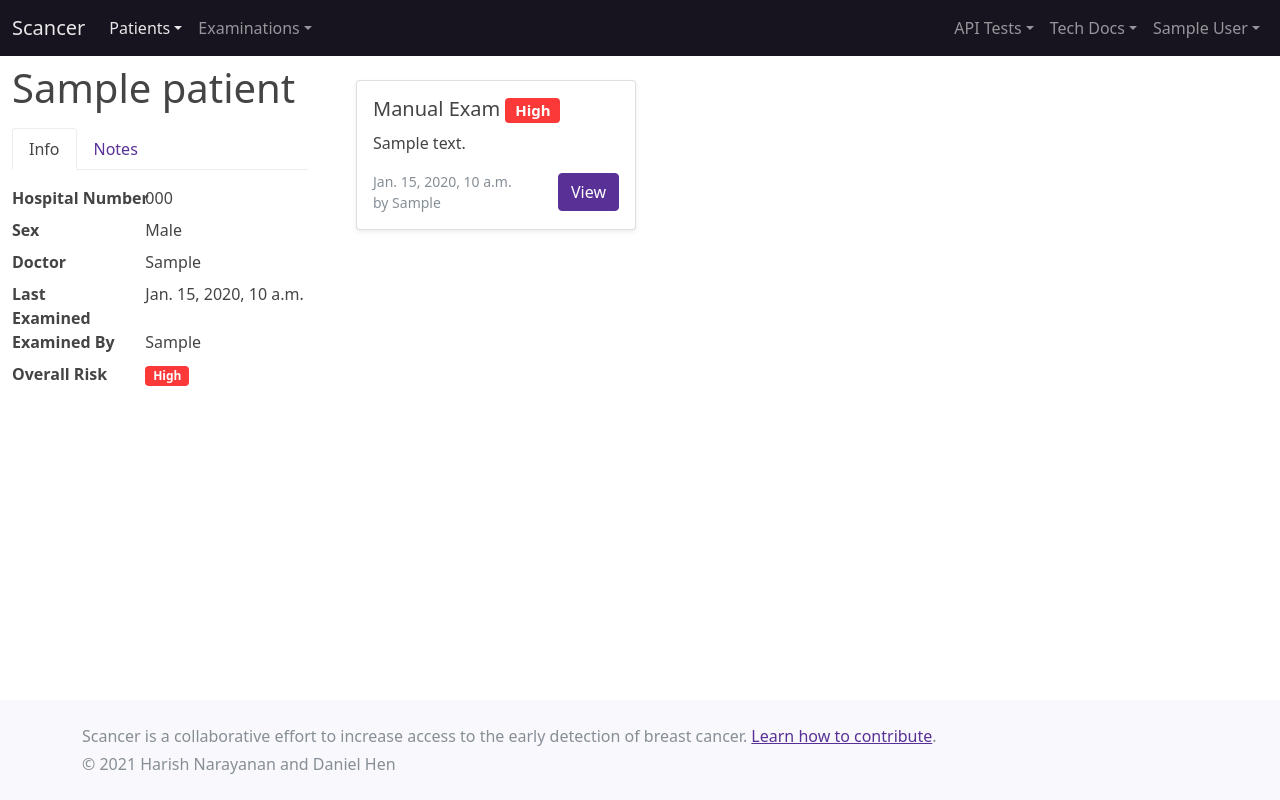
After one commit to scancer-org/webapp, a Django app: page /patients/1/ in a window 1280 px wide. The commit adds this page. Run offline with Django 3.2, Linux system fonts and the light colour scheme; a user stored in the database is signed in; tables that the repository leaves empty hold one stand-in row (values such as "Sample post"); some libraries are stand-ins or nearby versions.

Commit message:
Add a detail view for patients

```diff
--- a/scancer/examinations/admin.py
+++ b/scancer/examinations/admin.py
@@ -5,7 +5,7 @@ from .models import Examination, Scan
 
 class ScanInline(admin.StackedInline):
     model = Scan
-    extra = 1
+    extra = 0
     max_num = 10
 
 
--- a/scancer/patients/models.py
+++ b/scancer/patients/models.py
@@ -1,5 +1,6 @@
 from dateutil.relativedelta import relativedelta
 from django.db import models
+from django.urls import reverse
 from django.utils import timezone
 
 from .choices import RISK_CHOICES, SEX_CHOICES
@@ -18,6 +19,9 @@ class Patient(models.Model):
     def __str__(self):
         return f"{self.name} ({self.age.years}{self.sex})"
 
+    def get_absolute_url(self):
+        return reverse("patients:detail", args=[str(self.id)])
+
     @property
     def age(self):
         "Calculate the age of a patient from their date of birth"
--- a/scancer/patients/urls.py
+++ b/scancer/patients/urls.py
@@ -1,8 +1,9 @@
 from django.urls import path
 
-from .views import PatientListView
+from .views import PatientDetailView, PatientListView
 
 app_name = "patients"
 urlpatterns = [
     path("", view=PatientListView.as_view(), name="list"),
+    path("<int:pk>/", view=PatientDetailView.as_view(), name="detail"),
 ]
--- a/scancer/patients/views.py
+++ b/scancer/patients/views.py
@@ -1,5 +1,6 @@
 from django.contrib.auth.mixins import LoginRequiredMixin
 from django.views.generic import ListView
+from django.views.generic.detail import DetailView
 
 from .models import Patient
 
@@ -9,3 +10,10 @@ class PatientListView(LoginRequiredMixin, ListView):
     model = Patient
     context_object_name = "patients"
     template_name = "patients/list.html"
+
+
+class PatientDetailView(LoginRequiredMixin, DetailView):
+
+    model = Patient
+    context_object_name = "patient"
+    template_name = "patients/detail.html"
--- a/scancer/templates/examinations/detail.html
+++ b/scancer/templates/examinations/detail.html
@@ -40,7 +40,7 @@
         <div class="tab-pane fade show active" id="info" role="tabpanel" aria-labelledby="info-tab">
           <dl class="row">
             <dt class="col-sm-5">Patient Name</dt>
-            <dd class="col-sm-7">{{ examination.patient.name }}</dd>
+            <dd class="col-sm-7"><a href="{{ examination.patient.get_absolute_url }}">{{ examination.patient.name }}</a></dd>
             <dt class="col-sm-5">Hospital&nbsp;Number</dt>
             <dd class="col-sm-7">{{ examination.patient.hospital_number }}</dd>
             <dt class="col-sm-5">Sex</dt>
--- a/scancer/templates/examinations/list.html
+++ b/scancer/templates/examinations/list.html
@@ -7,9 +7,9 @@
   <div class="d-flex justify-content-between flex-wrap flex-md-nowrap align-items-center pt-3 pb-2 mb-3 border-bottom">
     <h1 class="h2">All Lymph Node Biopsies</h1>
     <div class="btn-toolbar mb-2 mb-md-0">
-      <button type="button" class="btn btn-sm btn-outline-secondary">
+      <button type="button" class="btn btn-sm btn-outline-primary">
         <span data-feather="calendar"></span>
-        Show High Risk
+        Show High Priority
       </button>
     </div>
   </div>
--- /dev/null
+++ b/scancer/templates/patients/detail.html
@@ -0,0 +1,76 @@
+{% extends "base_app.html" %}
+
+{% load static %}
+
+{% block title %}Details of {{ patient.name }}{% endblock %}
+
+
+{% block content %}
+<main class="container-fluid">
+  <div class="row">
+    <div class="col-md-3">
+      <h1 class="mt-2 mb-3">
+        {{ patient.name }}
+      </h1>
+
+      <ul class="nav nav-tabs mb-3" id="scanTabs" role="tablist">
+        <li class="nav-item" role="presentation">
+          <button class="nav-link active" id="info-tab" data-bs-toggle="tab" data-bs-target="#info" type="button" role="tab" aria-controls="info" aria-selected="true">Info</button>
+        </li>
+        <li class="nav-item" role="presentation">
+          <button class="nav-link" id="notes-tab" data-bs-toggle="tab" data-bs-target="#notes" type="button" role="tab" aria-controls="notes" aria-selected="false">Notes</button>
+        </li>
+      </ul>
+
+      <div class="tab-content" id="scanTabsContent">
+        <div class="tab-pane fade show active" id="info" role="tabpanel" aria-labelledby="info-tab">
+          <dl class="row">
+            <dt class="col-sm-5">Hospital&nbsp;Number</dt>
+            <dd class="col-sm-7">{{ patient.hospital_number }}</dd>
+            <dt class="col-sm-5">Sex</dt>
+            <dd class="col-sm-7">
+              {{ patient.get_sex_display }}
+            </dd>
+            <dt class="col-sm-5">Doctor</dt>
+            <dd class="col-sm-7">{{ patient.doctor }}</dd>
+            <dt class="col-sm-5">Last Examined</dt>
+            <dd class="col-sm-7">{{ patient.last_examination.date }}</dd>
+            <dt class="col-sm-5">Examined&nbsp;By</dt>
+            <dd class="col-sm-7">{{ patient.last_examination.healthcare_professional }}</dd>
+            <dt class="col-sm-5">Overall Risk</dt>
+            <dd class="col-sm-7">
+              <span class="badge bg-{{ patient.risk_colour }}">{{ patient.get_risk_display }}</span>
+            </dd>
+          </dl>
+        </div>
+        <div class="tab-pane fade" id="notes" role="tabpanel" aria-labelledby="notes-tab">
+          <div>
+            <textarea class="form-control mb-3" id="exampleFormControlTextarea1" rows="10">{{ patient.note }}</textarea>
+            <button type="button" class="btn btn-primary disabled">Update</button>
+          </div>
+        </div>
+      </div>
+    </div>
+    <div class="col-md-9">
+      <div class="container-fluid py-4">
+        <div class="row">
+          {% for examination in patient.examination_set.all %}
+          <div class="col col-12 col-md-6 col-lg-4">
+            <div class="card shadow-sm">
+              <div class="card-body">
+                <h5 class="card-title">{{ examination.get_kind_display }} <span class="badge bg-{{ examination.priority_colour }}">{{ examination.get_priority_display }}</span></h5>
+                <p class="card-text">{{ examination.note }}</p>
+                <div class="d-flex justify-content-between align-items-center">
+                  <small class="text-muted">{{ examination.date }}<br> by {{ examination.healthcare_professional }}</small>
+                  <a href="{{ examination.get_absolute_url }}" class="btn btn-primary">View</a>
+                </div>
+              </div>
+            </div>
+          </div>
+          {% endfor %}
+        </div>
+      </div>
+    </div>
+  </div>
+</main>
+{% endblock content %}
--- a/scancer/templates/patients/list.html
+++ b/scancer/templates/patients/list.html
@@ -25,13 +25,13 @@
           <th>Doctor</th>
           <th>Last Examination</th>
           <!-- <th>Upcoming Examination</th> -->
-          <th>Risk</th>
+          <th>Risk Estimate</th>
         </tr>
       </thead>
       <tbody>
         {% for patient in patients %}
         <tr>
-          <td><a href="#">{{ patient.name }}</a></td>
+          <td><a href="{{ patient.get_absolute_url }}">{{ patient.name }}</a></td>
           <td>{{ patient.hospital_number }}</td>
           <td>{{ patient.age.years }} Years {{ patient.age.months }} Months</td>
           <td>{{ patient.get_sex_display }}</td>
```
Also changed, not shown: scancer/examinations/migrations/0005_auto_20210511_2104.py (added).
